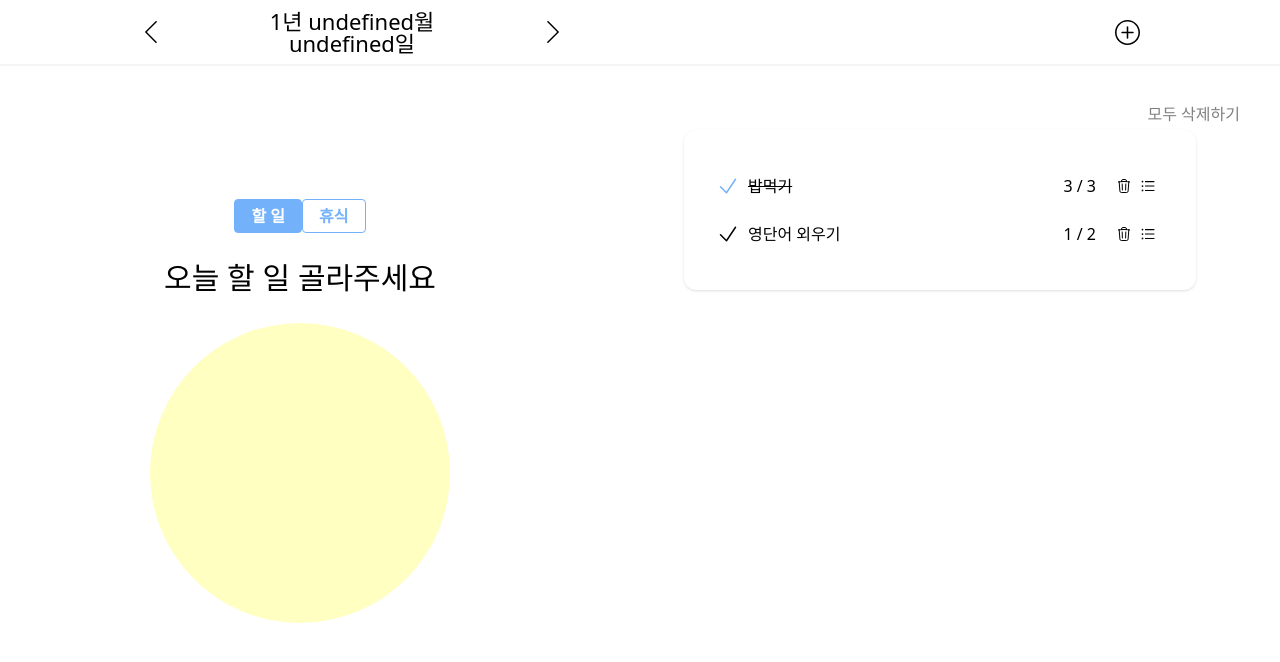
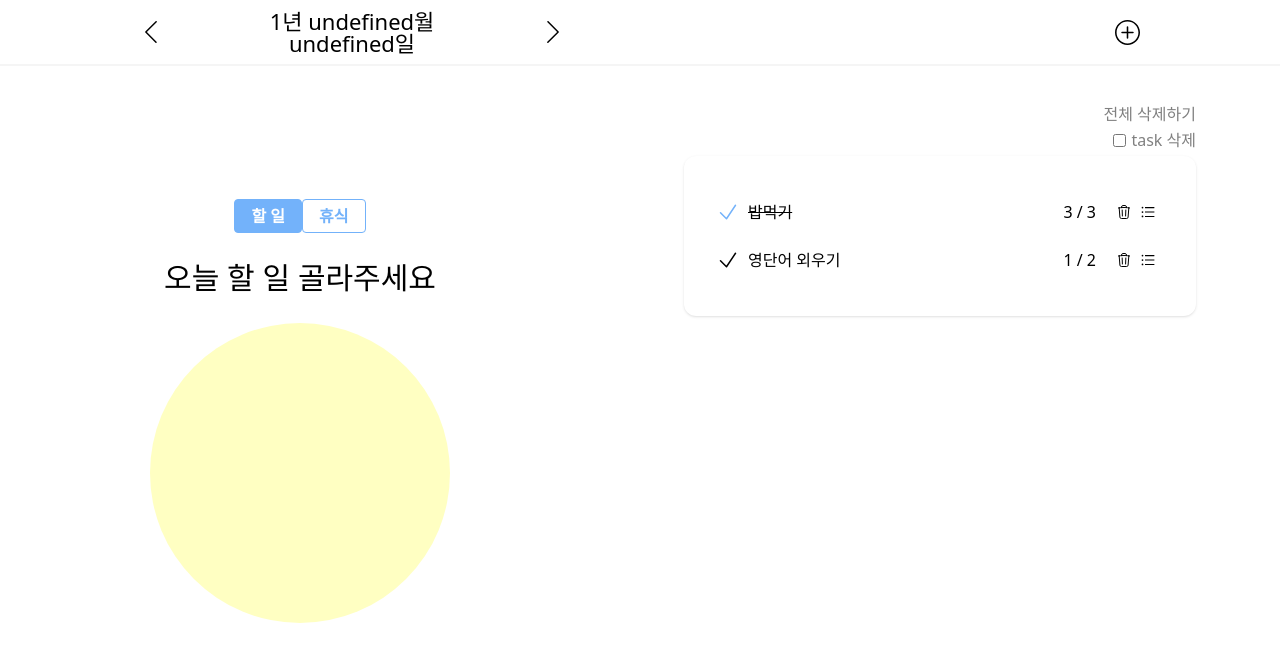
Before and after one commit to growth-ring/taskgrow, a React (Vite) app in the folder app-client/: page /todos/1 in a window 1280 px wide. Shown: the top 662 px of the page. Built offline with nearby package versions, Linux system fonts and the light colour scheme.

Commit message:
task 삭제

```diff
--- a/app-client/src/components/Todos/TodoAllDelete.tsx
+++ b/app-client/src/components/Todos/TodoAllDelete.tsx
@@ -1,7 +1,16 @@
+import { useNavigate } from 'react-router-dom';
+import { useState } from 'react';
 import styled from 'styled-components';
+import { useTask } from '../../store/task';
+import { deleteTask } from '../../services/task';
 
 const Container = styled.div`
-  text-align: right;
+  display: flex;
+  flex-direction: column;
+  align-items: flex-end;
+  margin-left: auto;
+  margin-right: auto;
+  max-width: 32rem;
   color: gray;
   margin-bottom: 0.5rem;
 `;
@@ -12,10 +21,43 @@ const DeleteButton = styled.button`
   }
 `;
 
+const CheckboxLabel = styled.label`
+  display: flex;
+  align-items: center;
+  margin-top: 10px;
+`;
+
 const TodoAllDelete = () => {
+  const navigate = useNavigate();
+  const { selectedTaskId } = useTask();
+  const [isChecked, setIsChecked] = useState(false);
+
+  const handleCheckboxChange = (e: React.ChangeEvent<HTMLInputElement>) => {
+    setIsChecked(e.target.checked);
+  };
+
+  const handleDeleteClick = () => {
+    //TODO: todo삭제
+    if (isChecked) {
+      deleteTask(selectedTaskId).then((message) => {
+        if (message?.request.status === 204) {
+          navigate('/tasks');
+        }
+      });
+    }
+  };
+
   return (
     <Container>
-      <DeleteButton>모두 삭제하기</DeleteButton>
+      <DeleteButton onClick={handleDeleteClick}>전체 삭제하기</DeleteButton>
+      <CheckboxLabel>
+        <input
+          type="checkbox"
+          checked={isChecked}
+          onChange={handleCheckboxChange}
+        />
+        <p style={{ marginLeft: '5px' }}>task 삭제</p>
+      </CheckboxLabel>
     </Container>
   );
 };
--- a/app-client/src/services/task.ts
+++ b/app-client/src/services/task.ts
@@ -55,7 +55,7 @@ export const getTaskList = async (taskData: GetTaskListData) => {
 
 export const deleteTask = async (taskId: number) => {
   try {
-    await axios.delete(`/httpClient/api/v1/tasks/${taskId}`);
+    return await axios.delete(`/httpClient/api/v1/tasks/${taskId}`);
   } catch (error: any) {
     return null;
   }
```
